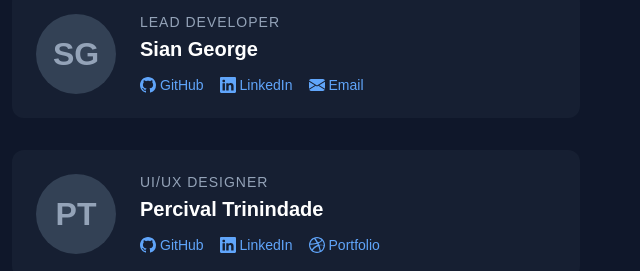
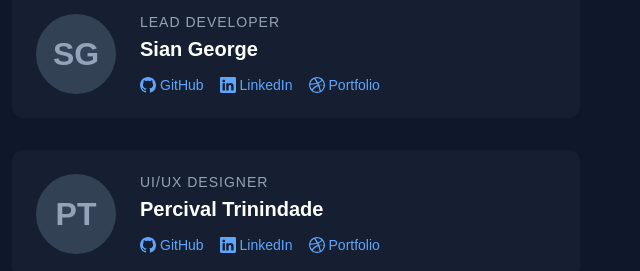
Before and after one commit to SGcpu/IKS_CRCE, a plain HTML site: page index.html in a window 1280 px wide. Shown: the part 5319-5590 px from the top of the page, 28-668 px from the left. Drawn offline with nearby package versions, Linux system fonts and the light colour scheme; a web font is replaced by a local one.

Commit message:
added portfolio

```diff
--- a/index.html
+++ b/index.html
@@ -274,11 +274,11 @@
                     </svg>
                     LinkedIn
                   </a>
-                  <a href="#" class="creator-link">
+                  <a href="#" class="creator-link" target="_blank">
                     <svg xmlns="http://www.w3.org/2000/svg" width="16" height="16" fill="currentColor" viewBox="0 0 16 16">
-                      <path d="M.05 3.555A2 2 0 0 1 2 2h12a2 2 0 0 1 1.95 1.555L8 8.414.05 3.555ZM0 4.697v7.104l5.803-3.558L0 4.697ZM6.761 8.83l-6.57 4.027A2 2 0 0 0 2 14h12a2 2 0 0 0 1.808-1.144l-6.57-4.027L8 9.586l-1.239-.757Zm3.436-.586L16 11.801V4.697l-5.803 3.546Z"/>
+                      <path fill-rule="evenodd" d="M8 0C3.584 0 0 3.584 0 8s3.584 8 8 8c4.408 0 8-3.584 8-8s-3.592-8-8-8zm5.284 3.688a6.802 6.802 0 0 1 1.545 4.251c-.226-.043-2.482-.503-4.755-.217-.052-.112-.096-.234-.148-.355-.139-.33-.295-.668-.451-.99 2.516-1.023 3.662-2.498 3.81-2.69zM8 1.18c1.735 0 3.323.65 4.53 1.718-.122.174-1.155 1.553-3.584 2.464-1.12-2.056-2.36-3.74-2.551-4A6.95 6.95 0 0 1 8 1.18zm-2.907.642A43.123 43.123 0 0 1 7.627 5.77c-3.193.85-6.013.833-6.317.833a6.865 6.865 0 0 1 3.783-4.78zM1.163 8.01V7.8c.295.01 3.61.053 7.02-.971.199.381.381.772.555 1.162l-.27.078c-3.522 1.137-5.396 4.243-5.553 4.504a6.817 6.817 0 0 1-1.752-4.564zM8 14.837a6.785 6.785 0 0 1-4.19-1.44c.12-.252 1.509-2.924 5.361-4.269.018-.009.026-.009.044-.017a28.246 28.246 0 0 1 1.457 5.18A6.722 6.722 0 0 1 8 14.837zm3.81-1.171c-.07-.417-.435-2.412-1.328-5.208 2.143-.338 4.017.217 4.251.295a6.774 6.774 0 0 1-2.924 4.913z"/>
                     </svg>
-                    Email
+                    Portfolio
                   </a>
                 </div>
               </div>
```
